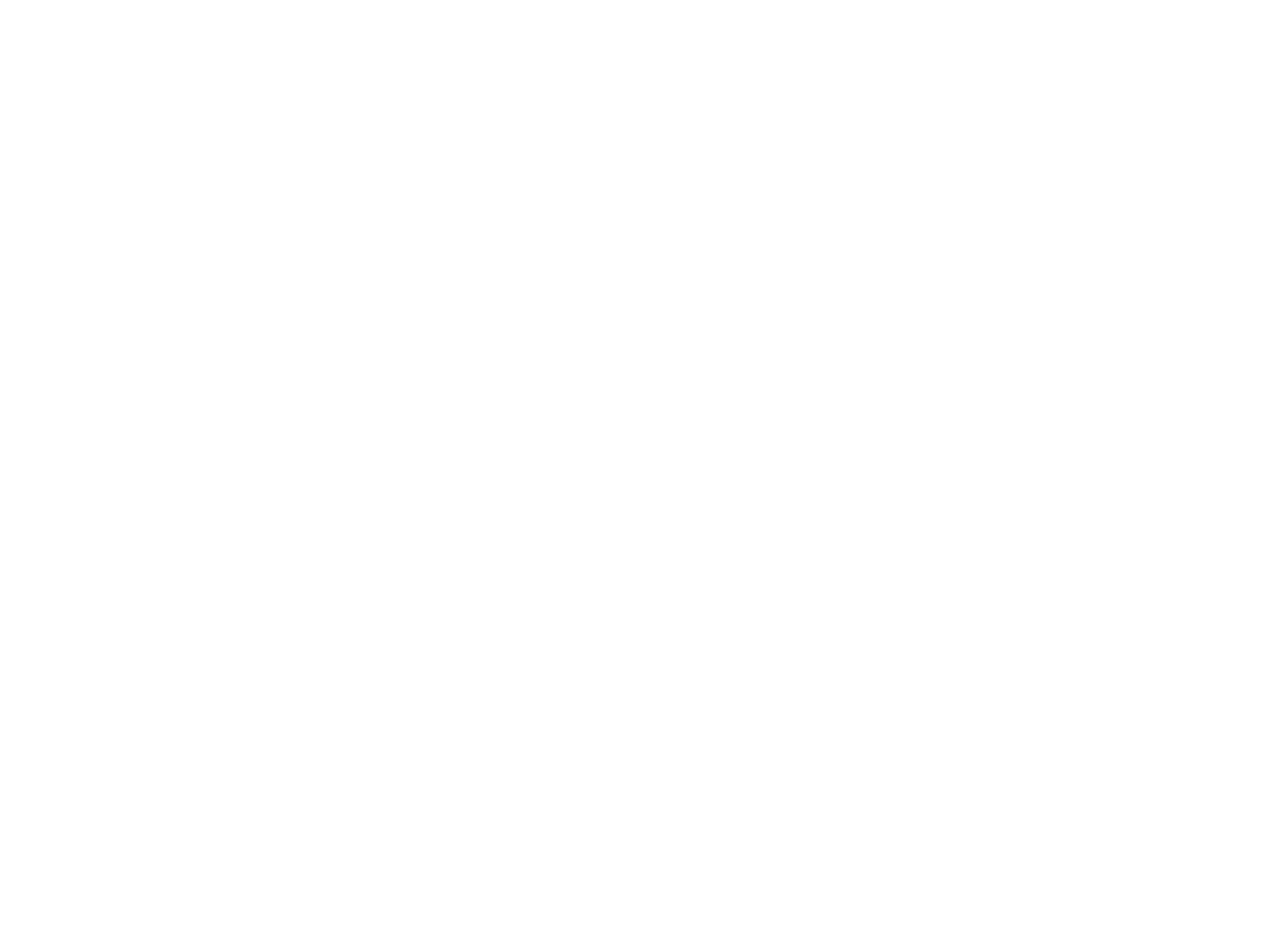
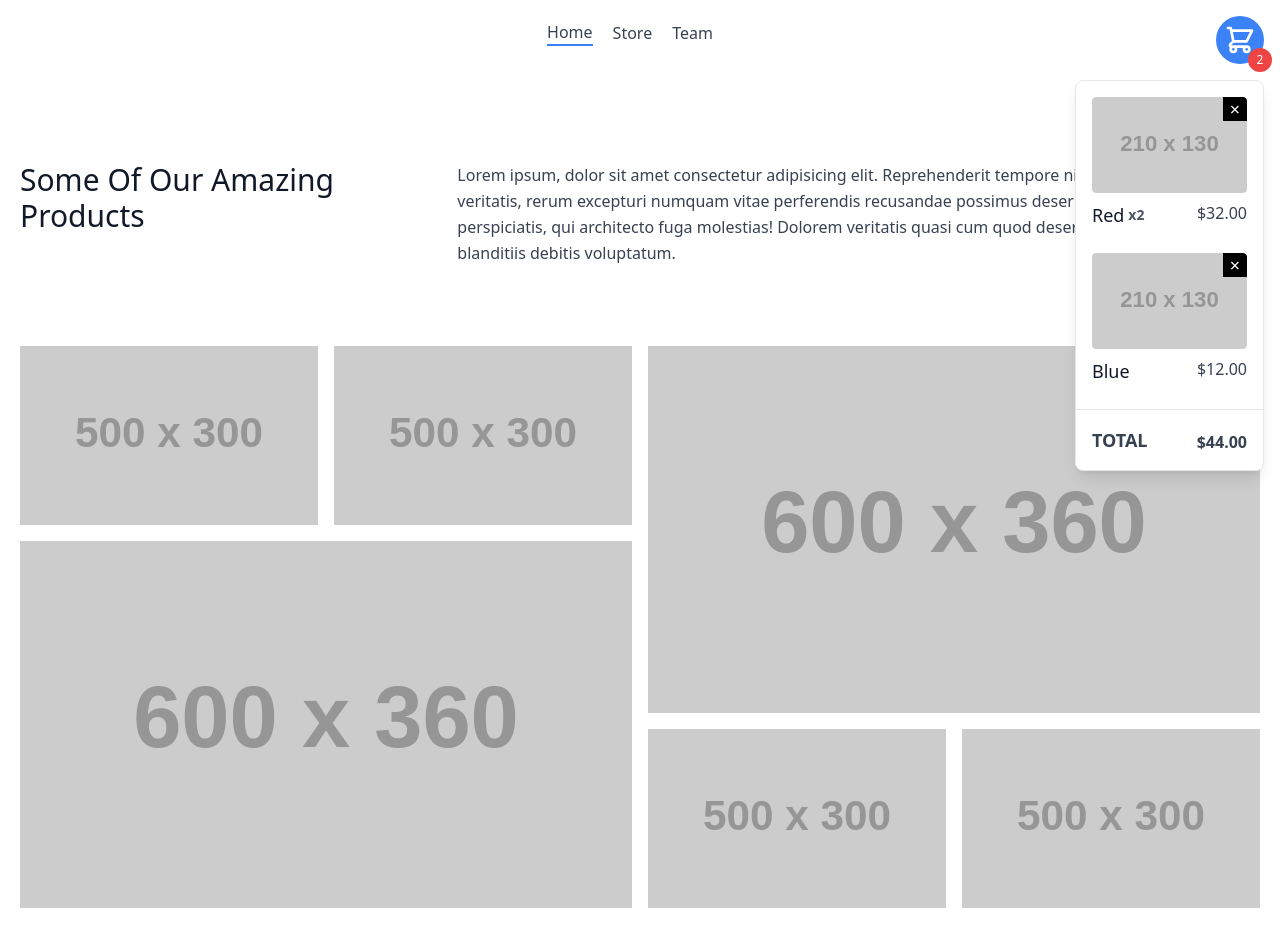
Before and after one commit to cameronfrost/shopping-cart, a plain HTML site: page index.html in a window 1280 px wide. Before the commit the page ends 800 px from the top, so only its background shows below. Drawn offline with nearby package versions, Linux system fonts and the light colour scheme; placeholder pictures from the web are drawn by us.

Commit message:
Updated index

```diff
--- a/index.html
+++ b/index.html
@@ -1,13 +1,100 @@
 <!DOCTYPE html>
 <html lang="en">
 <head>
-    <meta charset="UTF-8">
-    <meta name="viewport" content="width=device-width, initial-scale=1.0">
-    <script defer src="script.js"></script>
-    <link rel="stylesheet" href="style.css">
-    <title>Shopping Cart</title>
+  <meta charset="UTF-8">
+  <meta name="viewport" content="width=device-width, initial-scale=1.0">
+  <meta http-equiv="X-UA-Compatible" content="ie=edge">
+  <link href="https://unpkg.com/tailwindcss@^1.0/dist/tailwind.min.css" rel="stylesheet">
+  <title>Home</title>
 </head>
 <body>
-
+  <header class="text-gray-700 body-font">
+    <div class="container mx-auto flex flex-wrap p-5 flex-col md:flex-row items-center justify-center">
+      <nav class="flex flex-wrap items-center text-base justify-center">
+        <a class="mr-5 border-b-2 border-blue-500 hover:text-gray-900" href="index.html">Home</a>
+        <a class="mr-5 hover:text-gray-900" href="store.html">Store</a>
+        <a class="mr-5 hover:text-gray-900" href="team.html">Team</a>
+      </nav>
+    </div>
+  </header>
+  <section class="text-gray-700 body-font">
+    <div class="container px-5 py-24 mx-auto flex flex-wrap">
+      <div class="flex w-full mb-20 flex-wrap">
+        <h1 class="sm:text-3xl text-2xl font-medium title-font text-gray-900 lg:w-1/3 lg:mb-0 mb-4">Some Of Our Amazing Products</h1>
+        <p class="lg:pl-6 lg:w-2/3 mx-auto leading-relaxed text-base">Lorem ipsum, dolor sit amet consectetur adipisicing elit. Reprehenderit tempore nisi dolores ipsum veritatis, rerum excepturi numquam vitae perferendis recusandae possimus deserunt quas aut perspiciatis, qui architecto fuga molestias! Dolorem veritatis quasi cum quod deserunt sit recusandae blanditiis debitis voluptatum.</p>
+      </div>
+      <div class="flex flex-wrap md:-m-2 -m-1">
+        <div class="flex flex-wrap w-1/2">
+          <div class="md:p-2 p-1 w-1/2">
+            <img alt="gallery" class="w-full object-cover h-full object-center block" src="https://dummyimage.com/500x300/F60/F60">
+          </div>
+          <div class="md:p-2 p-1 w-1/2">
+            <img alt="gallery" class="w-full object-cover h-full object-center block" src="https://dummyimage.com/500x300/FF0/FF0">
+          </div>
+          <div class="md:p-2 p-1 w-full">
+            <img alt="gallery" class="w-full h-full object-cover object-center block" src="https://dummyimage.com/600x360/60F/60F">
+          </div>
+        </div>
+        <div class="flex flex-wrap w-1/2">
+          <div class="md:p-2 p-1 w-full">
+            <img alt="gallery" class="w-full h-full object-cover object-center block" src="https://dummyimage.com/600x360/00F/00F">
+          </div>
+          <div class="md:p-2 p-1 w-1/2">
+            <img alt="gallery" class="w-full object-cover h-full object-center block" src="https://dummyimage.com/500x300/0F0/0F0">
+          </div>
+          <div class="md:p-2 p-1 w-1/2">
+            <img alt="gallery" class="w-full object-cover h-full object-center block" src="https://dummyimage.com/500x300/F00/F00">
+          </div>
+        </div>
+      </div>
+    </div>
+  </section>
+  <section>
+    <div class="mb-4 top-0 right-0 mr-4 mt-20 fixed">
+      <div style="max-height: calc(100vh - 6rem);" class="bg-white text-gray-700 body-font shadow-lg border rounded-lg flex flex-col">
+        <div class="overflow-y-auto px-4 pt-4">
+          <div class="mb-6">
+            <div class="block relative h-24 rounded overflow-hidden">
+              <img alt="ecommerce" class="object-cover object-center w-full h-full block rounded" src="https://dummyimage.com/210x130/F00/F00">
+              <button data-remove-from-cart-button class="absolute top-0 right-0 bg-black rounded-tr text-white w-6 h-6 text-lg flex justify-center items-center">&times;</button>
+            </div>
+            <div class="mt-2 flex justify-between">
+              <div class="flex items-center title-font">
+                <h2 class="text-gray-900 text-lg font-medium">
+                  Red
+                </h2>
+                <span class="text-gray-600 text-sm font-bold ml-1">x2</span>
+              </div>
+              <div>$32.00</div>
+            </div>
+          </div>
+          <div class="mb-6">
+            <div class="block relative h-24 rounded overflow-hidden">
+              <img alt="ecommerce" class="object-cover object-center w-full h-full block rounded" src="https://dummyimage.com/210x130/00F/00F">
+              <button data-remove-from-cart-button class="absolute top-0 right-0 bg-black rounded-tr text-white w-6 h-6 text-lg flex justify-center items-center">&times;</button>
+            </div>
+            <div class="mt-2 flex justify-between">
+              <div class="flex items-center title-font">
+                <h2 class="text-gray-900 text-lg font-medium">
+                  Blue
+                </h2>
+              </div>
+              <div>$12.00</div>
+            </div>
+          </div>
+        </div>
+        <div class="flex justify-between items-end border-t p-4">
+          <span class="font-bold text-lg uppercase">Total</span>
+          <span class="font-bold">$44.00</span>
+        </div>
+      </div>
+    </div>
+    <button class="fixed top-0 right-0 mr-4 mt-4 w-12 bg-blue-500 p-2 rounded-full text-white hover:bg-blue-700">
+      <svg xmlns="http://www.w3.org/2000/svg" fill="none" viewBox="0 0 24 24" stroke="currentColor">
+        <path stroke-linecap="round" stroke-linejoin="round" stroke-width="2" d="M3 3h2l.4 2M7 13h10l4-8H5.4M7 13L5.4 5M7 13l-2.293 2.293c-.63.63-.184 1.707.707 1.707H17m0 0a2 2 0 100 4 2 2 0 000-4zm-8 2a2 2 0 11-4 0 2 2 0 014 0z" />
+      </svg>
+      <div class="bg-red-500 rounded-full text-xs absolute w-6 h-6 flex justify-center items-center right-0 bottom-0 transform translate-x-2 translate-y-2">2</div>
+    </button>
+  </section>
 </body>
 </html>
```
Also changed, not shown: style.css (deleted).
